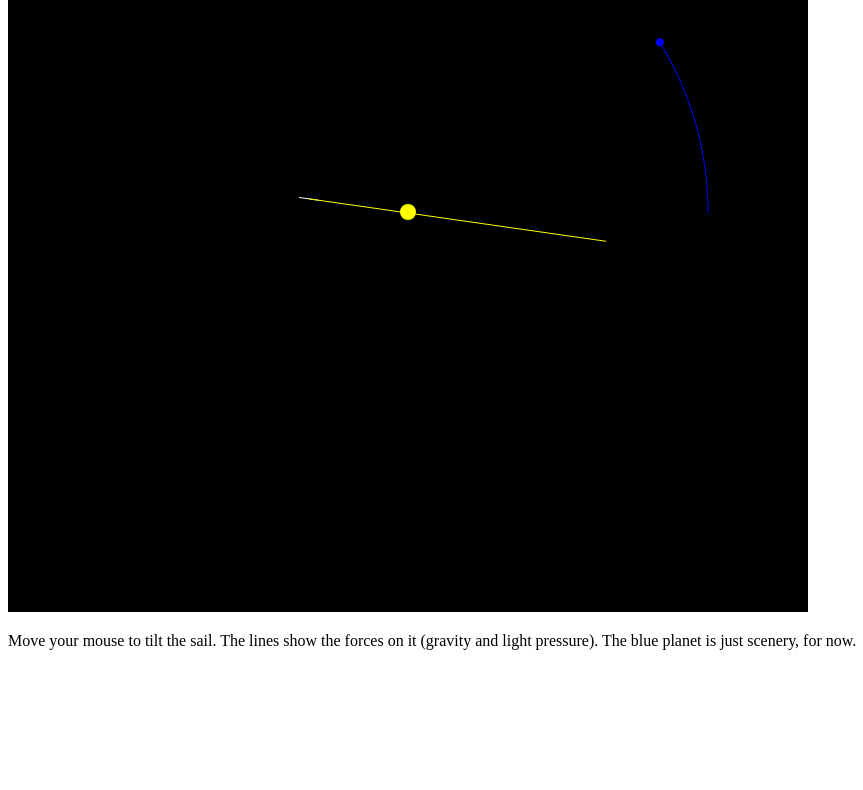
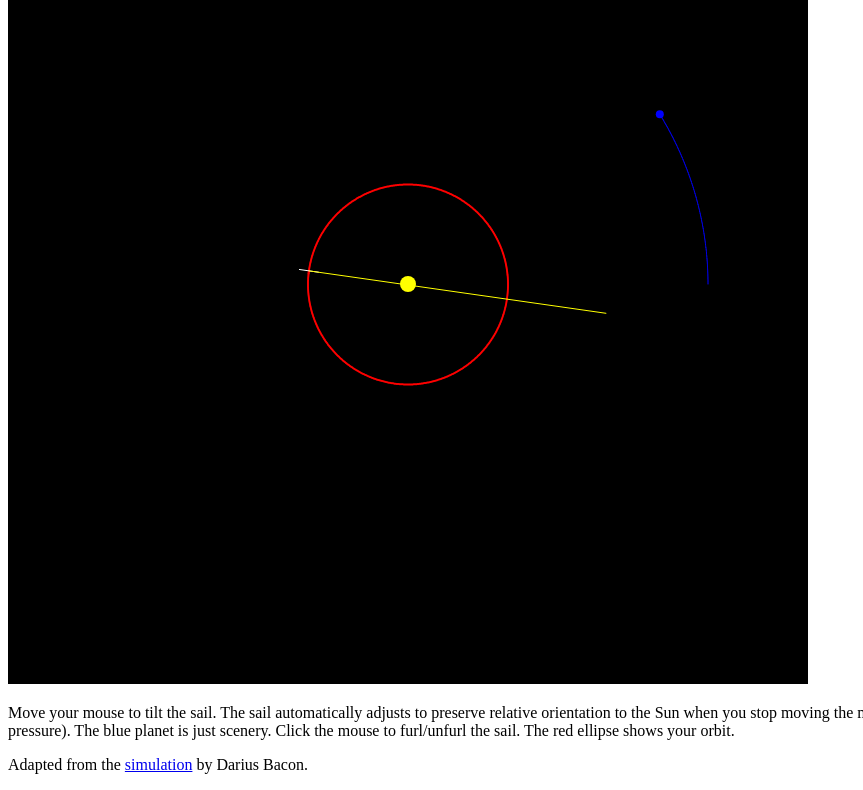
Before and after one commit to darius/touchy, a plain HTML site: page t/gravity/gravity.html in a window 1280 px wide. Shown: the part 196-986 px from the top of the page, without its empty margins (0-863 px from the left). Before the commit the page ends 862 px from the top, so only its background shows below. Drawn offline with Linux system fonts and the light colour scheme.

Commit message:
Supports sail furling and conic orbits.

```diff
--- a/t/gravity/gravity.html
+++ b/t/gravity/gravity.html
@@ -1,9 +1,15 @@
 <!doctype html>
+<h1>Solar sail simulation</h1>
 <canvas id="canvas1" width="800", height="800">
 </canvas>
-<p>Move your mouse to tilt the sail. The lines show the forces on it
-(gravity and light pressure). The blue planet is just scenery, for
-now.
+<p>Move your mouse to tilt the sail. The sail automatically adjusts to
+preserve relative orientation to the Sun when you stop moving the mouse. The lines
+show the forces on it (gravity and light pressure). The blue planet is just scenery.
+Click the mouse to furl/unfurl the sail. The red ellipse shows your orbit.
+</p>
+
+<p>Adapted from the <a href="https://github.com/darius/touchy/tree/master/t/gravity">simulation</a>
+by Darius Bacon.</p>
 
 <script type="text/javascript">
 var requestAnimFrame =
@@ -16,9 +22,7 @@ var canvas = document.getElementById("canvas1");
 var width = parseInt(canvas.getAttribute("width"));
 var height = parseInt(canvas.getAttribute("height"));
 var ctx = canvas.getContext("2d");
-
 </script>
-
 
 <script src="gravity.js"></script>
 <script>
--- a/t/gravity/gravity.js
+++ b/t/gravity/gravity.js
@@ -14,6 +14,7 @@ function animLoop(render) {
 
 var x_sun = width/2;
 var y_sun = height/2;
+var sail_active = true;
 
 // Find the canvas top-left.  XXX simpler way?
 var canvasLeft = 0, canvasTop = 0;
@@ -34,6 +35,9 @@ document.addEventListener('mousemove', function(event) {
     x_rel = event.clientX - (canvasLeft + x_sun);
     y_rel = (canvasTop + y_sun) - event.clientY;
 });
+document.addEventListener('click', function(event) {
+    sail_active = !sail_active;
+});
 
 var x = 1, y = 0;
 var vx = 0, vy = 1;
@@ -49,6 +53,37 @@ var x_trail = new Array(2000);
 var y_trail = new Array(2000);
 var trailAt = 0;
 var nsteps = 0;
+
+function calcGravity(x, y) {
+    var r2 = x*x + y*y;
+    // Gravity: r'' = F/m = -GM r/r^3
+    var Mgr3 = (-G*M) * Math.pow(r2, -1.5);
+    return {
+        ax_g: Mgr3 * x,
+	ay_g: Mgr3 * y
+    };
+}
+
+function plotOrbit(x, y, vx, vy, dt) {
+    var angle = Math.atan2(x, y);
+    var angle_traveled = 0;
+    var i = 0;
+    while (Math.abs(angle_traveled) < Math.PI * 2 && ++i < 5000) {
+        var grav = calcGravity(x, y);
+        vx += grav.ax_g * dt;
+        vy += grav.ay_g * dt;
+        x += vx * dt;
+        y += vy * dt;
+        var c = toCanvasCoords(x, y);
+        fillCircle(c.x, c.y, 1, 'red');
+        var new_angle = Math.atan2(x, y);
+        // Ignore the transition between positive and negative PI.
+        if (new_angle > 0 === angle > 0) {
+            angle_traveled += angle - new_angle;
+        }
+        angle = new_angle;
+    }
+}
 
 function step(timeInterval) {
     var dt = 0.01 * timeInterval / (1000/60);
@@ -69,24 +104,20 @@ function step(timeInterval) {
         y_sail = y_tilt / norm;
     }
 
-    var r2 = x*x + y*y;
-
-    // Gravity: r'' = F/m = -GM r/r^3
-    var Mgr3 = (-G*M) * Math.pow(r2, -1.5);
-    var ax_g = Mgr3 * x;
-    var ay_g = Mgr3 * y;
+    var grav = calcGravity(x, y);
 
     // Light pressure
     var along = x_sail * y - y_sail * x;
+    var r2 = x*x + y*y;
     var pressure = (-pressureScale * along * Math.abs(along)
                     / (r2*r2));
-    var ax_p = pressure * y_sail;   // directed along the normal
-    var ay_p = pressure * -x_sail;
+    var ax_p = pressure * y_sail * sail_active;   // directed along the normal
+    var ay_p = pressure * -x_sail * sail_active;
 
     // Motion: http://en.wikipedia.org/wiki/Symplectic_Euler_method
     // to get a stable orbit when pressure == 0.
-    vx += (ax_g + ax_p) * dt;
-    vy += (ay_g + ay_p) * dt;
+    vx += (grav.ax_g + ax_p) * dt;
+    vy += (grav.ay_g + ay_p) * dt;
     x += vx * dt;
     y += vy * dt;
 
@@ -100,51 +131,62 @@ function step(timeInterval) {
     x_planet += vx_planet * dt;
     y_planet += vy_planet * dt;
 
-    plotMe(x_sail, y_sail, {x: ax_g, y: ay_g}, {x: ax_p, y: ay_p}, {x: ax_gp, y: ay_gp});
+    ctx.fillStyle = 'black';
+    ctx.fillRect(0, 0, width, height);
+    plotOrbit(x, y, vx, vy, dt);
+    plotMe(x_sail, y_sail, {x: grav.ax_g, y: grav.ay_g}, {x: ax_p, y: ay_p}, {x: ax_gp, y: ay_gp});
 }
 
 var xscale = 4; // -xscale..xscale is visible, in world coords
 var yscale = 4;
 
+function toCanvasCoords(x, y) {
+    return {
+	x: width/2 * (1 + x/xscale),
+	y: height/2 * (1 - y/yscale)
+    };
+}
+
 function plotMe(x_sail, y_sail, ag, ap) {
-    // Outer space
-    ctx.fillStyle = 'black';
-    ctx.fillRect(0, 0, width, height);
+    // The sun
+    fillCircle(width/2, height/2, 8, 'yellow');
 
-    // The sun
-    ctx.fillStyle = 'yellow';
-    fillCircle(width/2, height/2, 8);
-
+    var c = toCanvasCoords(x, y);
+    if (sail_active) {
 	// The sail and the forces on it
-    var cx = width/2 * (1 + x/xscale);  // canvas coords
-    var cy = height/2 * (1 - y/yscale);
 	var atx = 10 * x_sail;
 	var aty = -10 * y_sail;
-    drawLine({x: cx-atx, y: cy-aty},
-             {x: cx+atx, y: cy+aty},
+	drawLine({x: c.x-atx, y: c.y-aty},
+	    {x: c.x+atx, y: c.y+aty},
 	    'white');
-    drawLine({x: cx, y: cy},
-             {x: cx+ag.x*forceScale, y: cy-ag.y*forceScale},
+	drawLine({x: c.x, y: c.y},
+	    {x: c.x+ag.x*forceScale, y: c.y-ag.y*forceScale},
 	    'yellow');
-    drawLine({x: cx, y: cy},
-             {x: cx+ap.x*forceScale, y: cy-ap.y*forceScale},
+	drawLine({x: c.x, y: c.y},
+	    {x: c.x+ap.x*forceScale, y: c.y-ap.y*forceScale},
 	    'yellow');
+    } else {
+        fillCircle(c.x, c.y, 2, 'white');
+    }
 
     // The planet and its trail
-    ctx.fillStyle = 'blue';
     for (var i = 0; i < x_trail.length; ++i)
-        fillCircle(x_trail[i], y_trail[i], 0.5);
-    cx = width/2 * (1 + x_planet/xscale);  // canvas coords
-    cy = height/2 * (1 - y_planet/yscale);
+        fillCircle(x_trail[i], y_trail[i], 0.5, 'blue');
+    var pc = {
+	x: width/2 * (1 + x_planet/xscale),
+	y: height/2 * (1 - y_planet/yscale)
+    };
     if (nsteps % 1 === 0) {
-        x_trail[trailAt] = cx;
-        y_trail[trailAt] = cy;
+        x_trail[trailAt] = pc.x;
+        y_trail[trailAt] = pc.y;
         trailAt = (trailAt + 1) % x_trail.length;
     }
-    fillCircle(cx, cy, 4);
+    fillCircle(pc.x, pc.y, 4, 'blue');
 }
 
-function fillCircle(cx, cy, radius) {
+function fillCircle(cx, cy, radius, color) {
+    ctx.strokeStyle = color;
+    ctx.fillStyle = color;
     ctx.beginPath();
     ctx.arc(cx, cy, radius, tau, false);
     ctx.fill();
```
Lines whose indentation alone changed are shown as unchanged.
